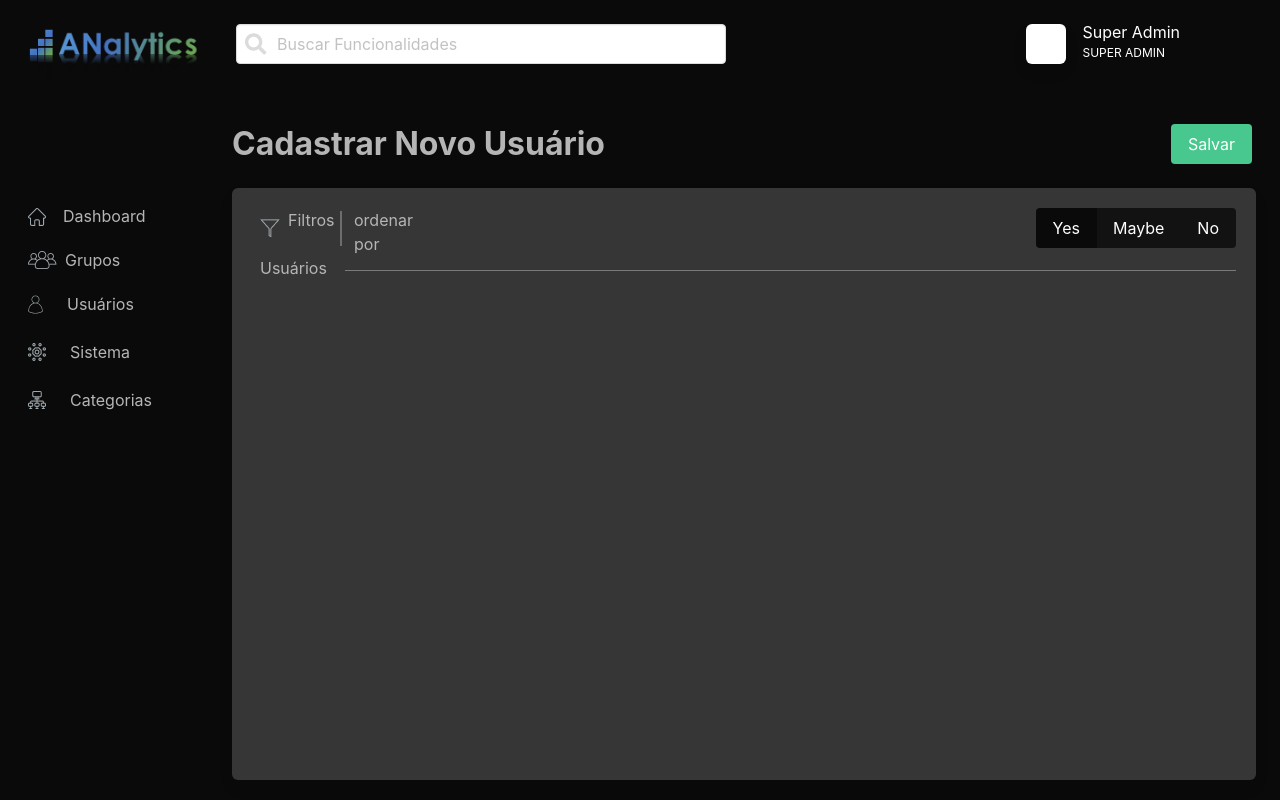
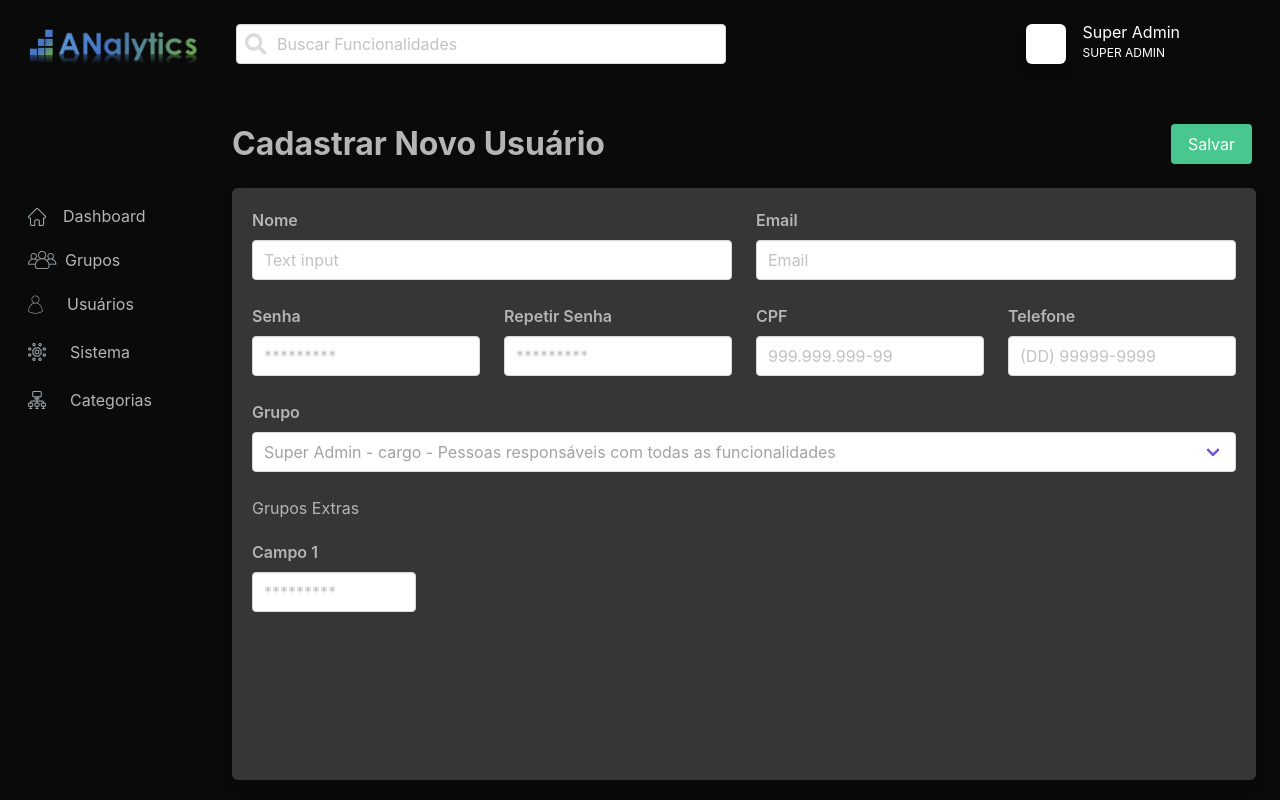
Before and after one commit to felipidis/psel-shinier-2021, a Vue app in the folder shinier-app/: page /#/cadastro in a window 1280 px wide. Built offline with nearby package versions, Linux system fonts and the light colour scheme.

Commit message:
Projeto Finalizado
Alguns detalhes não estão idênticos, usarei o tempo restante para tentar melhorar a página.

```diff
--- a/shinier-app/src/views/Cadastro.vue
+++ b/shinier-app/src/views/Cadastro.vue
@@ -19,32 +19,133 @@
 
       <div class="tile is-parent is-10 p-2 mb-1">
         <article class="tile is-child has-background-dark box">
-          <div class="content is-flex is-flex-direction-column">
-            <div>
-              <Header class="is-flex is-justify-content-space-between">
-                <div class="is-flex is-align-items-center">
-                  <img class="mx-2" src="../assets/Filter.png" alt="" />
-                  <span class="has-text-grey-light"> Filtros </span>
-                  <img class="mx-3" src="../assets/Line.png" alt="" />
-                  <span class="has-text-grey-light"> ordenar por </span>
+          <div class="tile is-ancestor">
+            <div class="tile is-parent">
+              <article class="tile is-child">
+                <div class="field">
+                  <label class="label has-text-grey-light">Nome</label>
+                  <div class="control">
+                    <input
+                      class="input"
+                      type="text"
+                      placeholder="Text input"
+                      required
+                    />
+                  </div>
                 </div>
-                <div class="buttons has-addons">
-                  <button class="button is-black is-selected">Yes</button>
-                  <button class="button is-black has-background-black-bis">
-                    Maybe
-                  </button>
-                  <button class="button is-black has-background-black-bis">
-                    No
-                  </button>
+              </article>
+            </div>
+            <div class="tile is-parent">
+              <article class="tile is-child">
+                <div class="field">
+                  <label class="label has-text-grey-light">Email</label>
+                  <div class="control">
+                    <input
+                      class="input"
+                      type="email"
+                      placeholder="Email"
+                      required
+                    />
+                  </div>
                 </div>
-              </Header>
-
-              <main>
-                <div class="is-flex is-align-items-center">
-                  <p class="p-2 has-text-grey-light">Usuários</p>
-                  <hr class="hr has-background-grey" />
+              </article>
+            </div>
+          </div>
+          <div class="tile is-ancestor">
+            <div class="tile is-parent">
+              <article class="tile is-child">
+                <div class="field">
+                  <label class="label has-text-grey-light">Senha</label>
+                  <div class="control">
+                    <input
+                      class="input"
+                      type="password"
+                      placeholder="*********"
+                      required
+                    />
+                  </div>
                 </div>
-              </main>
+              </article>
+            </div>
+            <div class="tile is-parent">
+              <article class="tile is-child">
+                <div class="field">
+                  <label class="label has-text-grey-light">Repetir Senha</label>
+                  <div class="control">
+                    <input
+                      class="input"
+                      type="password"
+                      placeholder="*********"
+                    />
+                  </div>
+                </div>
+              </article>
+            </div>
+            <div class="tile is-parent">
+              <article class="tile is-child">
+                <div class="field">
+                  <label class="label has-text-grey-light">CPF</label>
+                  <div class="control">
+                    <input
+                      class="input"
+                      type="text"
+                      placeholder="999.999.999-99"
+                    />
+                  </div>
+                </div>
+              </article>
+            </div>
+            <div class="tile is-parent">
+              <article class="tile is-child">
+                <div class="field">
+                  <label class="label has-text-grey-light">Telefone</label>
+                  <div class="control">
+                    <input
+                      class="input"
+                      type="tel"
+                      placeholder="(DD) 99999-9999"
+                      required
+                    />
+                  </div>
+                </div>
+              </article>
+            </div>
+          </div>
+          <div class="tile is-ancestor">
+            <div class="tile is-parent">
+              <article class="tile is-child">
+                <div class="field">
+                  <label class="label has-text-grey-light">Grupo</label>
+                  <b-field>
+                    <b-select
+                      placeholder="Super Admin - cargo -  Pessoas responsáveis com todas as funcionalidades"
+                      expanded
+                    >
+                      <option value="Super">Super Admin</option>
+                      <option value="Admin">Admin</option>
+                    </b-select>
+                  </b-field>
+                </div>
+              </article>
+            </div>
+          </div>
+          <div>
+            <p class="has-text-grey-light">Grupos Extras</p>
+            <div class="tile is-ancestor mt-2">
+              <div class="tile is-parent">
+                <article class="tile is-child is-2">
+                  <div class="field">
+                    <label class="label has-text-grey-light">Campo 1</label>
+                    <div class="control">
+                      <input
+                        class="input"
+                        type="password"
+                        placeholder="*********"
+                      />
+                    </div>
+                  </div>
+                </article>
+              </div>
             </div>
           </div>
         </article>
@@ -59,7 +160,7 @@ import Sidebar from "@/components/Sidebar.vue";
 import FaixaCentral from "@/components/FaixaCentral.vue";
 
 export default {
-  name: "Cadastro",
+  name: "",
   props: {},
   components: {
     Navbar,
@@ -81,7 +182,4 @@ export default {
   height: 1px;
   border: none;
 }
-::-webkit-scrollbar {
-  display: none;
-}
 </style>
```
